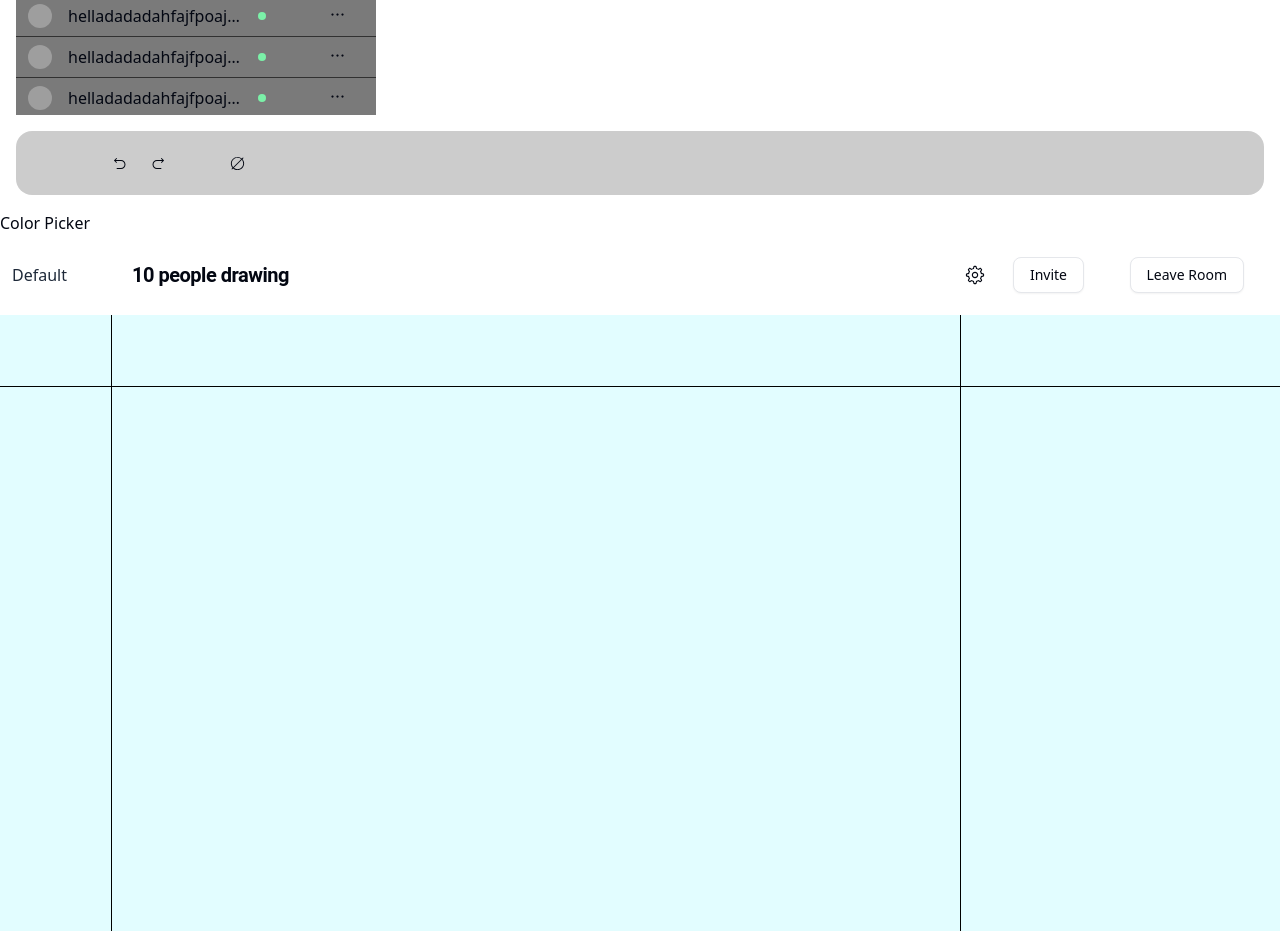
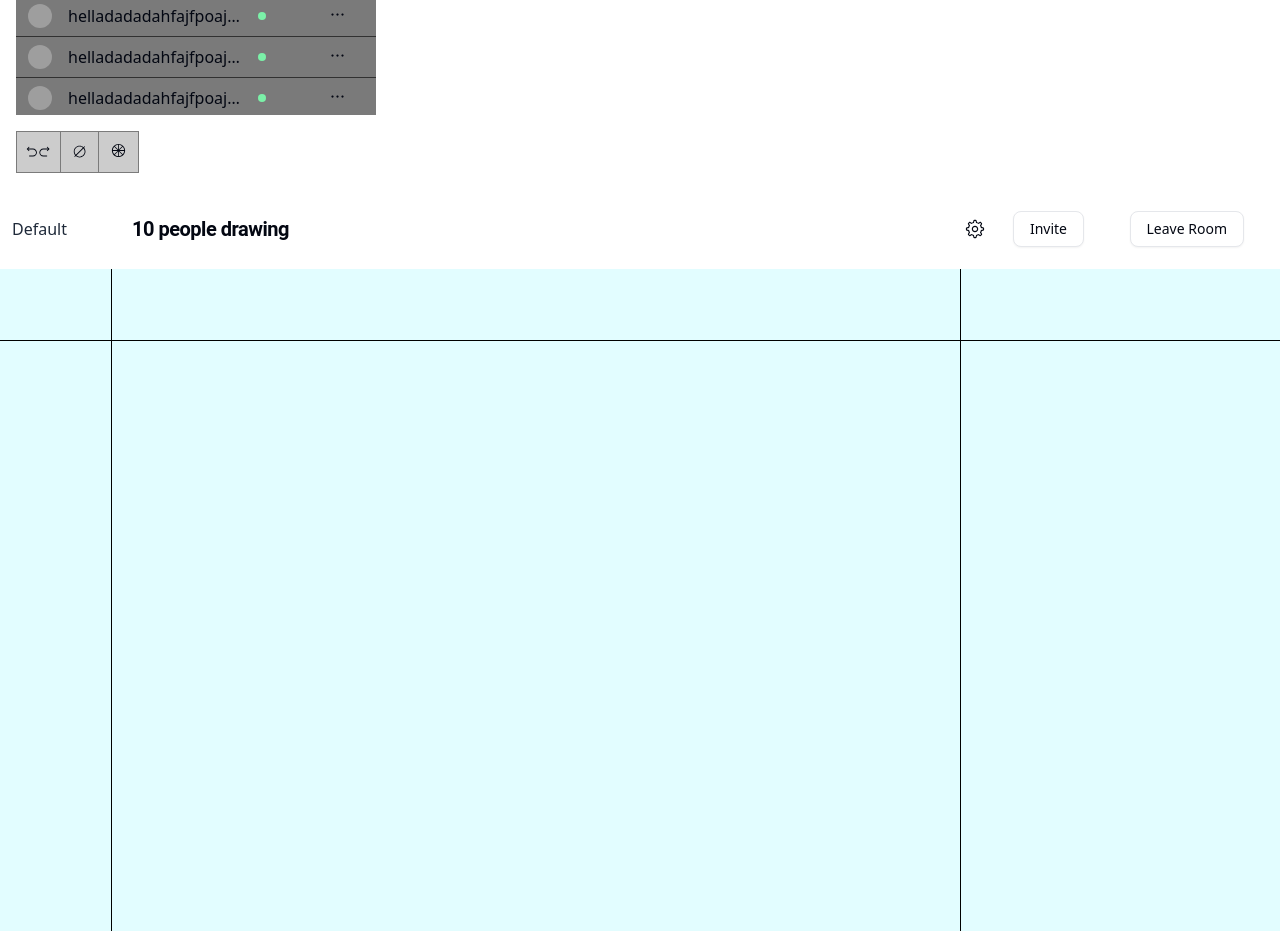
Before and after one commit to MaliMali15/collaborative-drawing-app-front-end, a React (Vite) app: page / in a window 1280 px wide. Shown: the part 820-1751 px from the top of the page. Built offline with nearby package versions, Linux system fonts and the light colour scheme; grey boxes are pictures that could not be loaded.

Commit message:
Refactor ToolbarOptions: add ColorTool and ColorPalette components, remove ToolOptions

```diff
--- a/src/App.jsx
+++ b/src/App.jsx
@@ -5,7 +5,7 @@ import { Header } from './components/Header'
 import { Chatbox } from './components/Chatbox'
 import { MembersList } from './components/MembersList'
 import { ToolbarOptions } from './components/ToolbarOptions'
-import { ToolOptions } from './components/ToolbarOptions'
+
 
 function App() {
 
@@ -15,7 +15,7 @@ function App() {
       <Chatbox/>
       <MembersList />
       <ToolbarOptions />
-      <ToolOptions/>
+
       <Header />
       <CanvasContainer />
 
--- /dev/null
+++ b/src/components/ToolbarOptions/ColorPalette.jsx
@@ -0,0 +1,20 @@
+function ColorPalette() {
+  return (
+    <div className="grid grid-cols-6 grid-rows-2 gap-2">
+      <button className="w-6 h-6 rounded-full bg-red-500" />
+      <button className="w-6 h-6 rounded-full bg-blue-500" />
+      <button className="w-6 h-6 rounded-full bg-green-500" />
+      <button className="w-6 h-6 rounded-full bg-yellow-500" />
+      <button className="w-6 h-6 rounded-full bg-pink-500" />
+      <button className="w-6 h-6 rounded-full bg-purple-500" />
+      <button className="w-6 h-6 rounded-full bg-orange-500" />
+      <button className="w-6 h-6 rounded-full bg-teal-500" />
+      <button className="w-6 h-6 rounded-full bg-cyan-500" />
+      <button className="w-6 h-6 rounded-full bg-gray-500" />
+      <button className="w-6 h-6 rounded-full bg-black" />
+      <button className="w-6 h-6 rounded-full bg-white border" />
+    </div>
+  );
+}
+
+export default ColorPalette;
--- a/src/components/ToolbarOptions/ToolOptions.jsx
+++ b/src/components/ToolbarOptions/ColorTool.jsx
@@ -1,30 +1,29 @@
 import {
   DropdownMenu,
   DropdownMenuContent,
-  DropdownMenuItem,
-  DropdownMenuLabel,
-  DropdownMenuSeparator,
   DropdownMenuTrigger,
 } from "../ui/dropdown-menu.jsx"
 
-function ToolOptions() {
+import { ColorPalette } from "./index.js"
+import { ColorWheelIcon } from "@radix-ui/react-icons"
+
+function ColorTool() {
   return (
     <>
-        <div className='h-max w-max flex'>
-            <div>
+
+
                 <DropdownMenu>
                     <DropdownMenuTrigger>
-                        Color Picker
+                        <ColorWheelIcon className="transition-colors duration-150 hover:text-white"/>
                     </DropdownMenuTrigger>
                     <DropdownMenuContent>
-
+                        <ColorPalette/>
                     </DropdownMenuContent>
                 </DropdownMenu>
-            </div>
 
-        </div>
+
     </>
   )
 }
 
-export default ToolOptions
+export default ColorTool
--- a/src/components/ToolbarOptions/ToolbarOptions.jsx
+++ b/src/components/ToolbarOptions/ToolbarOptions.jsx
@@ -1,18 +1,20 @@
-import { UndoRedo } from "."
+import { ColorTool, UndoRedo } from "."
 import { ValueNoneIcon } from "@radix-ui/react-icons"
 
 function ToolbarOptions() {
   return (
       <>
-        <div className="flex flex-1 items-center bg-black/20 rounded-2xl h-16 m-4">
-            <div className="flex gap-8 mx-18 h-max w-max">
+        <div className="flex items-center bg-black/20 h-max w-max m-4">
+            <div className=" p-2 border border-black/40 transition-colors duration-150 hover:bg-black/40">
                 <UndoRedo/>
-                <button className="group hover:bg-black/20 p-2">
-                    <ValueNoneIcon className="group-hover:text-white"/>
+            </div>
+            <div className="px-3 py-2 border-t border-b border-black/40 group transition-colors duration-150 hover:bg-black/40">
+                <button>
+                    <ValueNoneIcon className="group-hover:text-white transition-colors duration-150 h-[13.25px] w-[13.25px] "/>
                 </button>
             </div>
-            <div>
-
+            <div className="h-max w-max px-3 py-2 border border-black/40">
+              <ColorTool/>
             </div>
         </div>
       </>
--- a/src/components/ToolbarOptions/UndoRedo.jsx
+++ b/src/components/ToolbarOptions/UndoRedo.jsx
@@ -3,15 +3,15 @@ import { ResetIcon } from "@radix-ui/react-icons"
 function UndoRedo() {
   return (
       <>
-          <div className="flex gap-2 justify-center items-center h-full w-max mx-4">
+          <div className="flex justify-center items-center h-full w-max">
               <div>
-                  <button className="group  hover:bg-black/20  p-2">
-                    <ResetIcon className="group-hover:text-white"/>
+                  <button className="group transition-colorscduration-150 hover:bg-black/50 ">
+                    <ResetIcon className="group-hover:text-white h-[13.25px] w-[13.25px] transition-colors duration-150"/>
                   </button>
               </div>
               <div>
-                  <button className="group hover:bg-black/20 p-2">
-                    <ResetIcon className="group-hover:text-white  -scale-x-100"/>
+                  <button className="group hover:bg-black/50 transition-colors duration-150">
+                    <ResetIcon className="group-hover:text-white  h-[13.25px] w-[13.25px] transition-colors duration-150 -scale-x-100"/>
                   </button>
               </div>
           </div>
--- a/src/components/ToolbarOptions/index.js
+++ b/src/components/ToolbarOptions/index.js
@@ -1,5 +1,6 @@
 import ToolbarOptions from "./ToolbarOptions";
 import UndoRedo from "./UndoRedo";
-import ToolOptions from "./ToolOptions";
+import ColorTool from "./ColorTool";
+import ColorPalette from "./ColorPalette";
 
-export {ToolbarOptions,UndoRedo,ToolOptions}
+export {ToolbarOptions,UndoRedo,ColorTool,ColorPalette}
```
Also changed, not shown: src/components/ToolbarOptions/ColorPallete.jsx (deleted).
